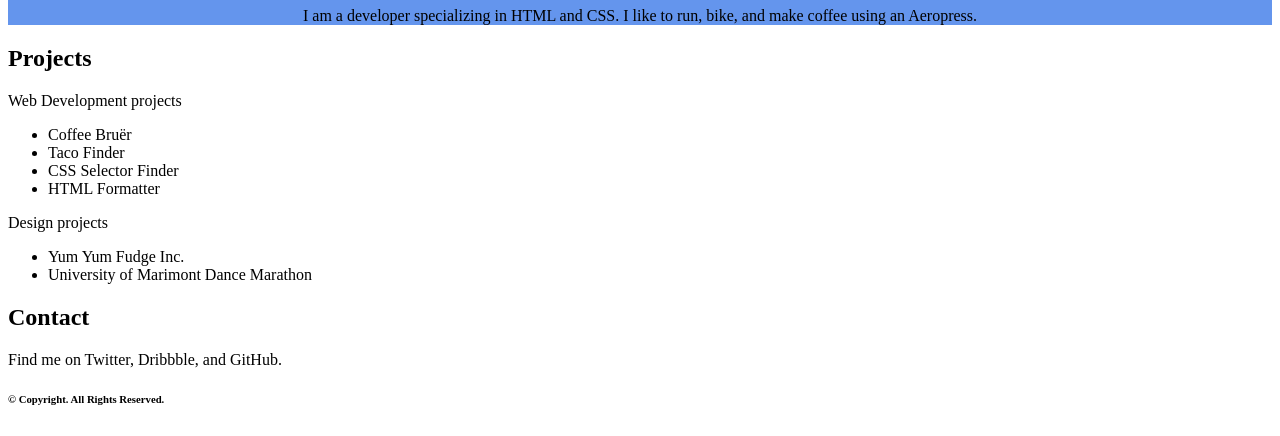
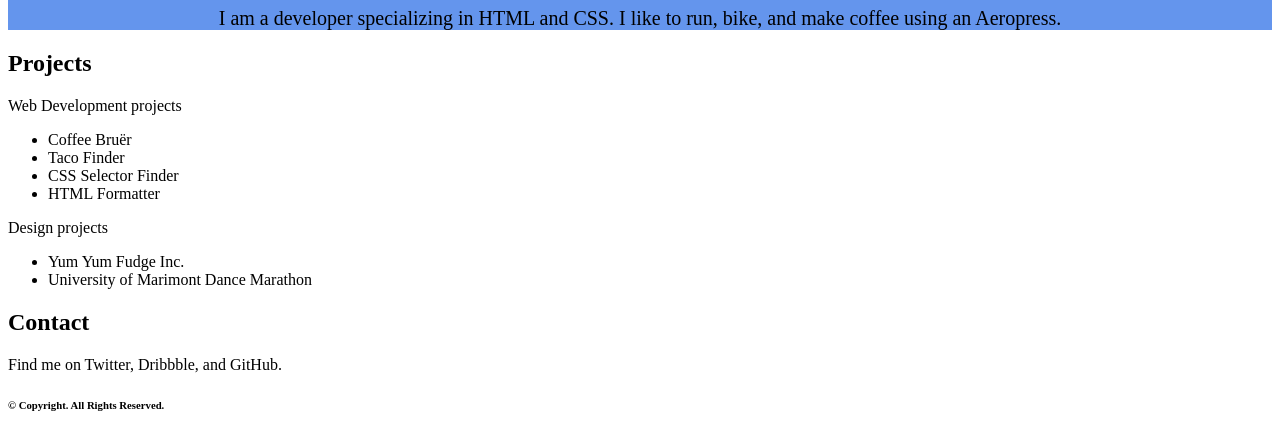
Before and after one commit to OscarSammm/CSS-Olivia-Woodruff-Portfolio, a plain HTML site: page index.html in a window 1280 px wide. Shown: the part 385-821 px from the top of the page. Drawn offline with Linux system fonts and the light colour scheme.

Commit message:
update style.css

```diff
--- a/style.css
+++ b/style.css
@@ -2,3 +2,7 @@
   background-color: CornflowerBlue;
   text-align: center;
 }
+
+.about-me{
+    font-size: 20px;
+  }
```
